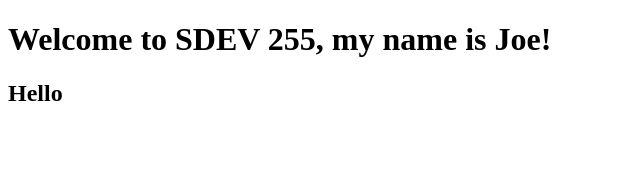
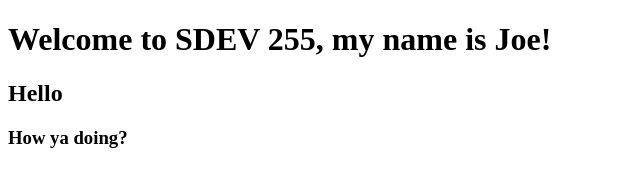
Before and after one commit to Blah131/SDEV255GitExample, a plain HTML site: page index.html in a window 1280 px wide. Shown: the whole page, without its empty margins (0-640 px from the left). Drawn offline with Linux system fonts and the light colour scheme.

Commit message:
Added a h3

```diff
--- a/index.html
+++ b/index.html
@@ -11,6 +11,7 @@
 <body>
   <h1>Welcome to SDEV 255, my name is Joe!</h1>
   <h2>Hello</h2>
+  <h3>How ya doing?</h3>
   <script src="script.js"></script>
 </body>
 
```
